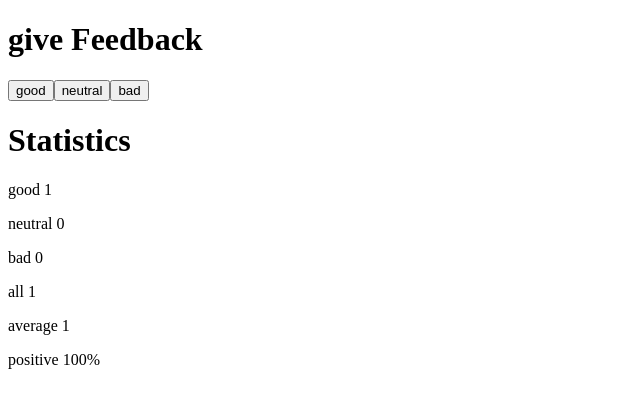
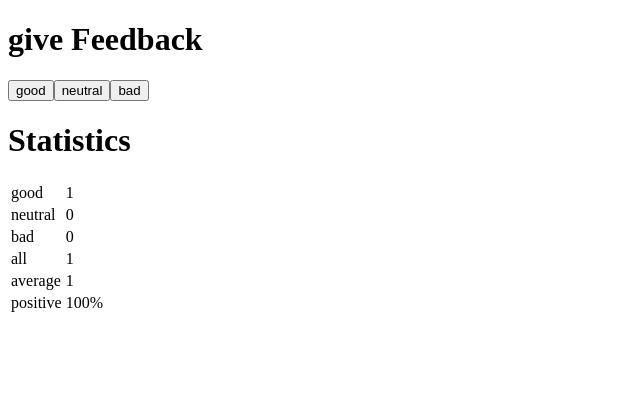
Before and after one commit to rodrigoflx/fso, a React (Create React App) app in the folder part1/unicafe/: page / in a window 1280 px wide. Both pictures are taken after a click on the button "good". Shown: the top 408 px of the page, without its empty margins (0-640 px from the left). Built offline with nearby package versions, Linux system fonts and the light colour scheme.

Commit message:
Exercise 1.11

```diff
--- a/part1/unicafe/src/App.js
+++ b/part1/unicafe/src/App.js
@@ -7,11 +7,20 @@ const Button = ({handleClick, text}) =>
     </button>
   </>
 
-const StatisticLines = ({text, value}) => <> <p>{text} {value}</p> </>
-const StatisticLinesPercentage = ({text, value}) => <> <p>{text} {value}%</p> </>
+const StatisticLines = ({text, value}) =>
+  <tr>
+    <td> {text} </td>
+    <td> {value} </td>
+  </tr>
+
+const StatisticLinesPercentage = ({text, value}) =>
+  <tr>
+    <td> {text} </td>
+    <td> {value}% </td>
+  </tr>
 
 const Statistics = ({good, neutral, bad}) => {
-  if (good == 0 && neutral == 0 && bad == 0) {
+  if (good === 0 && neutral === 0 && bad === 0) {
     return (
       <>
       <p> No feedback given</p>
@@ -21,12 +30,16 @@ const Statistics = ({good, neutral, bad}) => {
     return (
       <>
       <h1> Statistics </h1>
+      <table>
+        <tbody>
           <StatisticLines text='good' value={good} />
           <StatisticLines text='neutral' value={neutral} />
           <StatisticLines text='bad' value={bad} />
           <StatisticLines text='all' value={good+neutral+bad} />
           <StatisticLines text='average' value={(good- bad)/(good+neutral+bad)} />
           <StatisticLinesPercentage text='positive' value={((good)/(good+neutral+bad)) * 100} />
+        </tbody>
+      </table>
       </>
     )
   }
```
